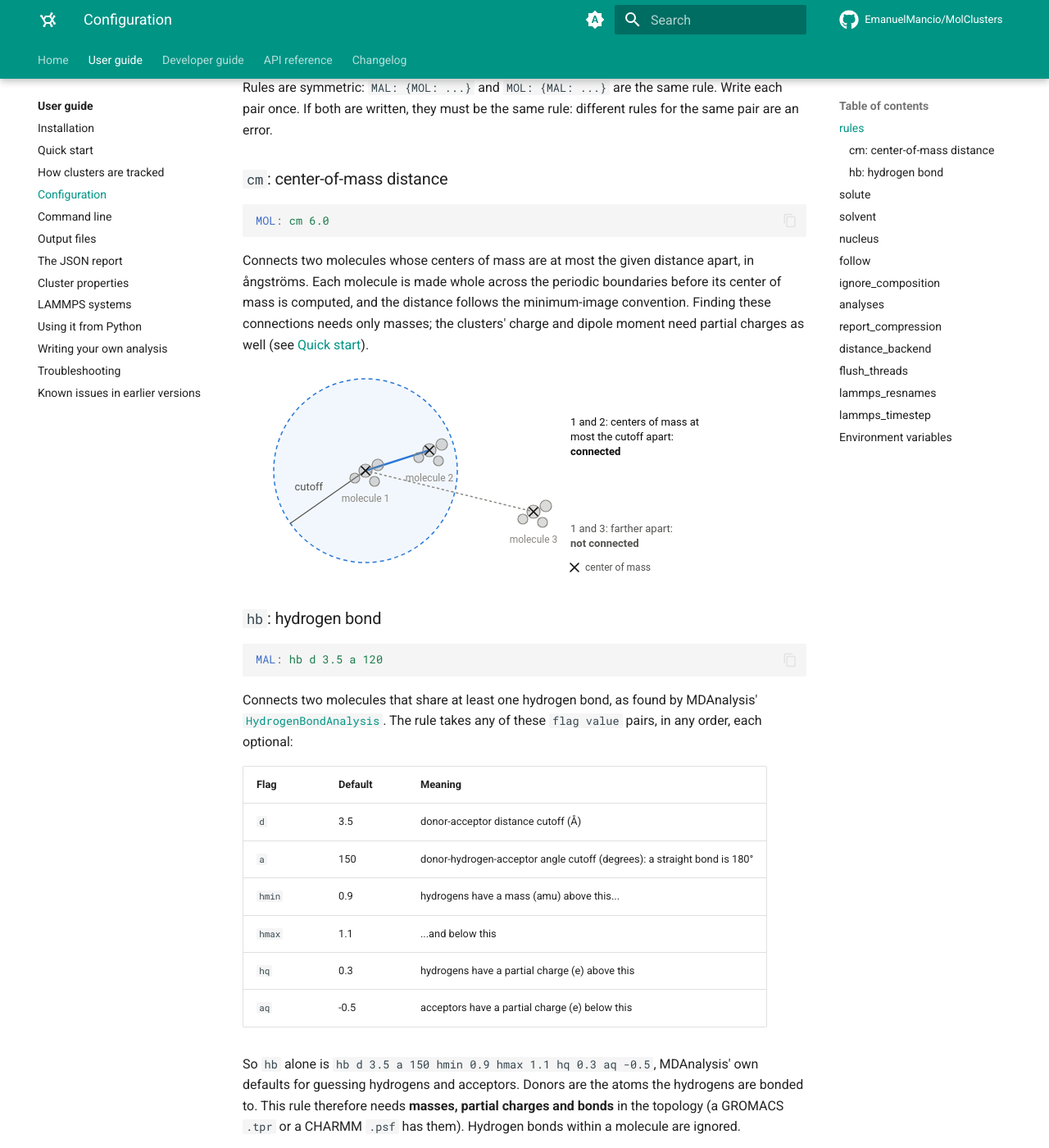
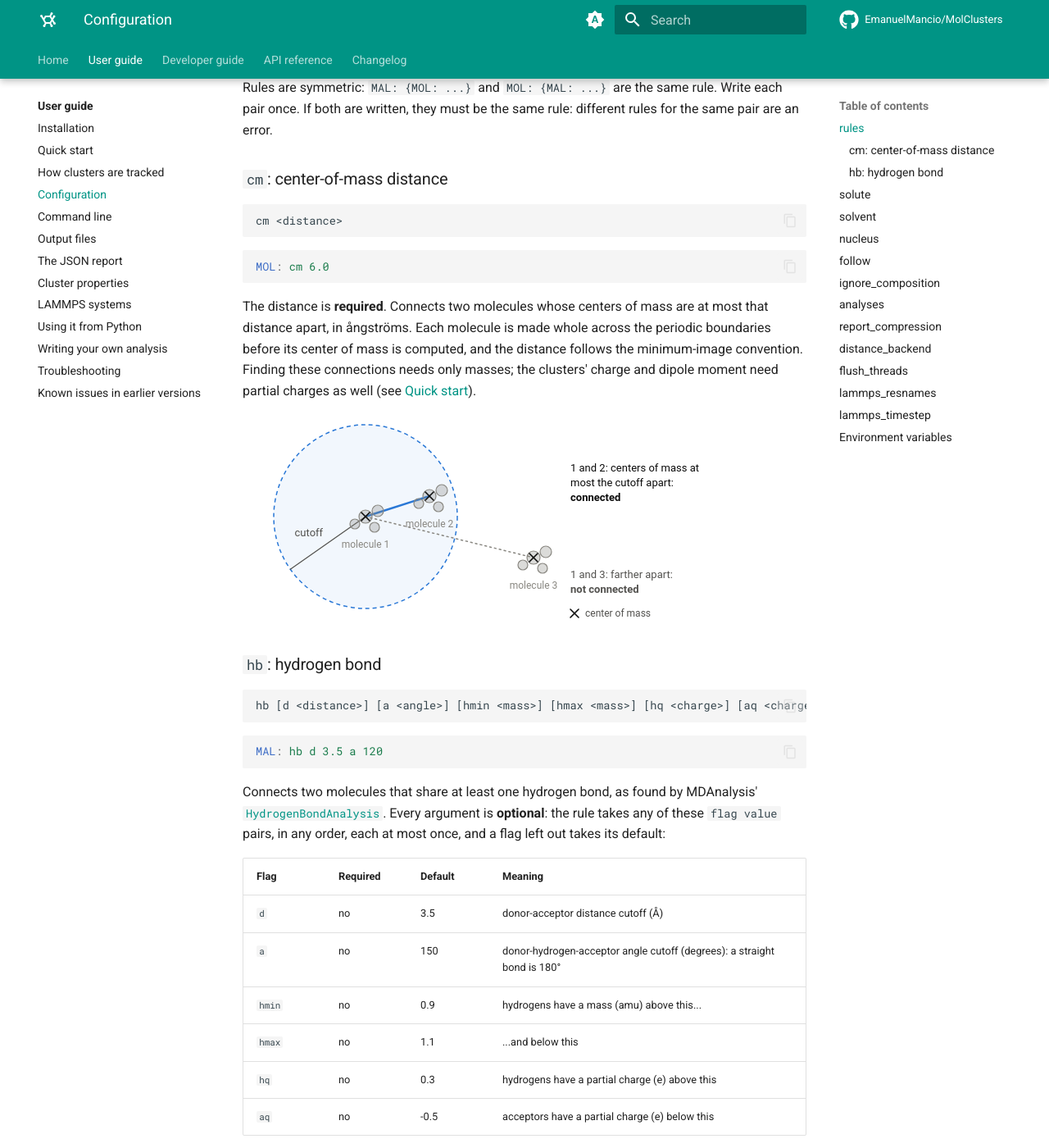
Before and after one commit to EmanuelMancio/MolClusters, an MkDocs documentation site: the page built from docs/user-guide/configuration.md, in a window 1280 px wide and 1400 px high, scrolled down 1416 px. Shown: the whole window at 82% size. Built offline with MkDocs 1.6.1 and Material for MkDocs 9.7.7, drawn with Linux system fonts in a browser that asks for light colours; comment, search, counter and statistics services are not loaded; the version menu is left out.

Commit message:
docs(config): say which rule arguments are required
Each rule gets a syntax line with its optional arguments in brackets: the
cm distance is required, every hb flag is optional (at most once each,
defaults otherwise), and the hb flag table gets a Required column.

Assisted-by: Claude Opus 5.5 (claude-opus-5-5)

````diff
--- a/docs/user-guide/configuration.md
+++ b/docs/user-guide/configuration.md
@@ -87,12 +87,16 @@ rules for the same pair are an error.
 
 ### `cm`: center-of-mass distance
 
+```text
+cm <distance>
+```
+
 ```yaml
 MOL: cm 6.0
 ```
 
-Connects two molecules whose centers of mass are at most the given distance apart,
-in ångströms. Each molecule is made whole across the periodic boundaries before its
+The distance is **required**. Connects two molecules whose centers of mass are at
+most that distance apart, in ångströms. Each molecule is made whole across the periodic boundaries before its
 center of mass is computed, and the distance follows the minimum-image convention.
 Finding these connections needs only masses; the clusters' charge and dipole moment
 need partial charges as well (see [Quick start](quickstart.md#1-what-you-need)).
@@ -102,22 +106,27 @@ need partial charges as well (see [Quick start](quickstart.md#1-what-you-need)).
 
 ### `hb`: hydrogen bond
 
+```text
+hb [d <distance>] [a <angle>] [hmin <mass>] [hmax <mass>] [hq <charge>] [aq <charge>]
+```
+
 ```yaml
 MAL: hb d 3.5 a 120
 ```
 
 Connects two molecules that share at least one hydrogen bond, as found by
 MDAnalysis' [`HydrogenBondAnalysis`](https://docs.mdanalysis.org/stable/documentation_pages/analysis/hydrogenbonds.html).
-The rule takes any of these `flag value` pairs, in any order, each optional:
+Every argument is **optional**: the rule takes any of these `flag value` pairs, in
+any order, each at most once, and a flag left out takes its default:
 
-| Flag | Default | Meaning |
-| --- | --- | --- |
-| `d` | 3.5 | donor-acceptor distance cutoff (Å) |
-| `a` | 150 | donor-hydrogen-acceptor angle cutoff (degrees): a straight bond is 180° |
-| `hmin` | 0.9 | hydrogens have a mass (amu) above this... |
-| `hmax` | 1.1 | ...and below this |
-| `hq` | 0.3 | hydrogens have a partial charge (e) above this |
-| `aq` | -0.5 | acceptors have a partial charge (e) below this |
+| Flag | Required | Default | Meaning |
+| --- | --- | --- | --- |
+| `d` | no | 3.5 | donor-acceptor distance cutoff (Å) |
+| `a` | no | 150 | donor-hydrogen-acceptor angle cutoff (degrees): a straight bond is 180° |
+| `hmin` | no | 0.9 | hydrogens have a mass (amu) above this... |
+| `hmax` | no | 1.1 | ...and below this |
+| `hq` | no | 0.3 | hydrogens have a partial charge (e) above this |
+| `aq` | no | -0.5 | acceptors have a partial charge (e) below this |
 
 So `hb` alone is `hb d 3.5 a 150 hmin 0.9 hmax 1.1 hq 0.3 aq -0.5`, MDAnalysis'
 own defaults for guessing hydrogens and acceptors. Donors are the atoms the
````
